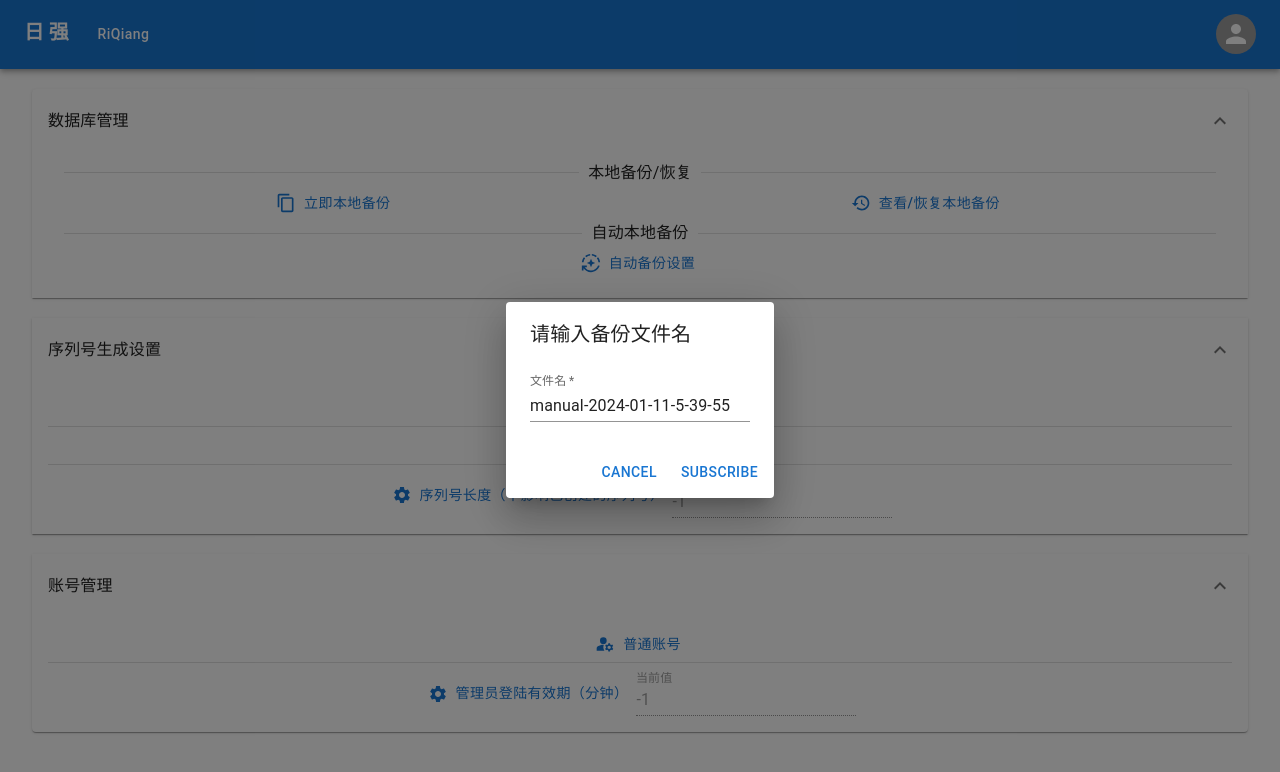
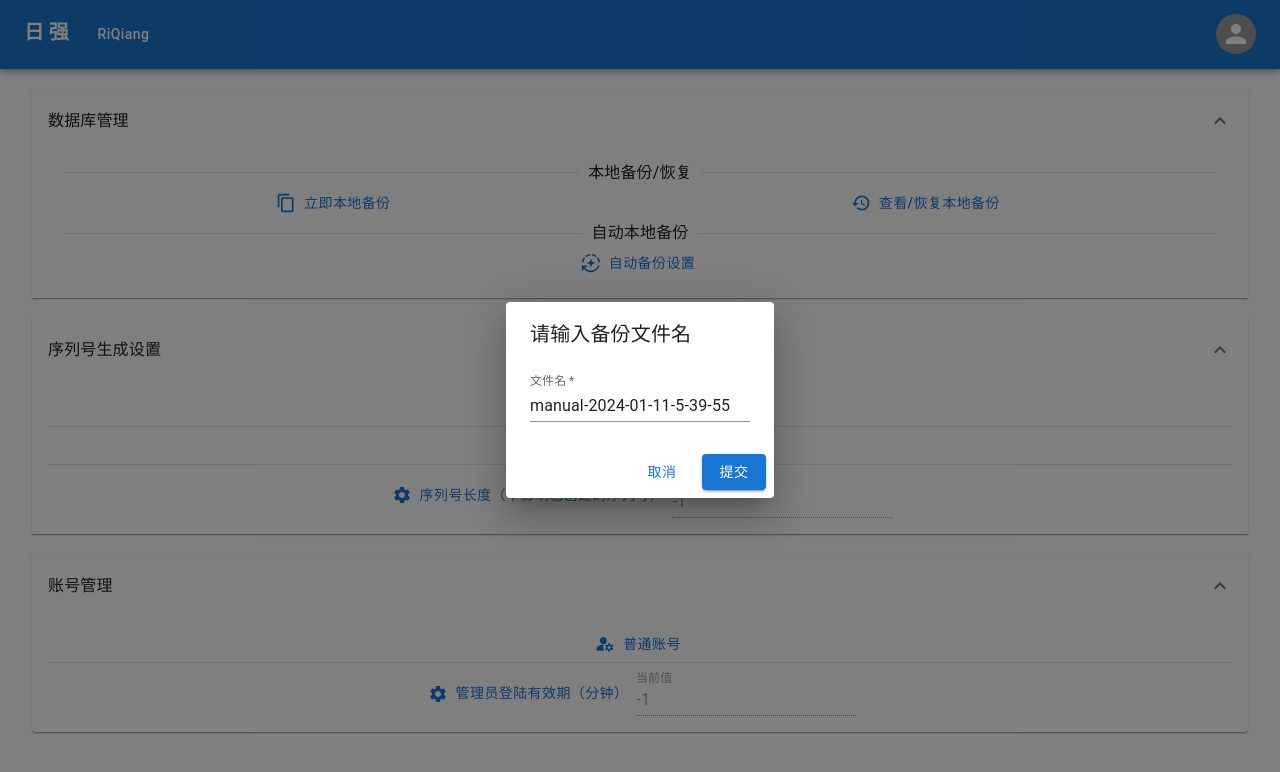
Before and after one commit to wzxutao/product-key-manager, a React (Create React App) app in the folder ui/: page /management in a window 1280 px wide. Both pictures are taken after a click on the button "立即本地备份". Shown: the top 772 px of the page. Built offline with nearby package versions, Linux system fonts and the light colour scheme.

Commit message:
fix dialogue

```diff
--- a/ui/src/routes/management/database/BackupDialogue.tsx
+++ b/ui/src/routes/management/database/BackupDialogue.tsx
@@ -43,11 +43,15 @@ export default function BackupDialog(props: {
             <SnackbarAlert msg={alertMsg} />
             <Dialog
                 open={open}
-                onClose={handleClose}
+                onClose={(_, reason) => {
+                    if(reason === 'escapeKeyDown')
+                    handleClose();
+                }}
                 PaperProps={{
                     component: 'form',
                     onSubmit: handleConfirm,
                 }}
+
             >
                 <DialogTitle>请输入备份文件名</DialogTitle>
                 <DialogContent>
@@ -70,8 +74,8 @@ export default function BackupDialog(props: {
                     />
                 </DialogContent>
                 <DialogActions>
-                    <Button onClick={handleClose} disabled={working}>Cancel</Button>
-                    <Button type="submit" disabled={working}>Subscribe</Button>
+                    <Button onClick={handleClose} disabled={working}>取消</Button>
+                    <Button type="submit" disabled={working} variant='contained'>提交</Button>
                     {working && <CircularProgress
                         size={24}
                         sx={{
```
